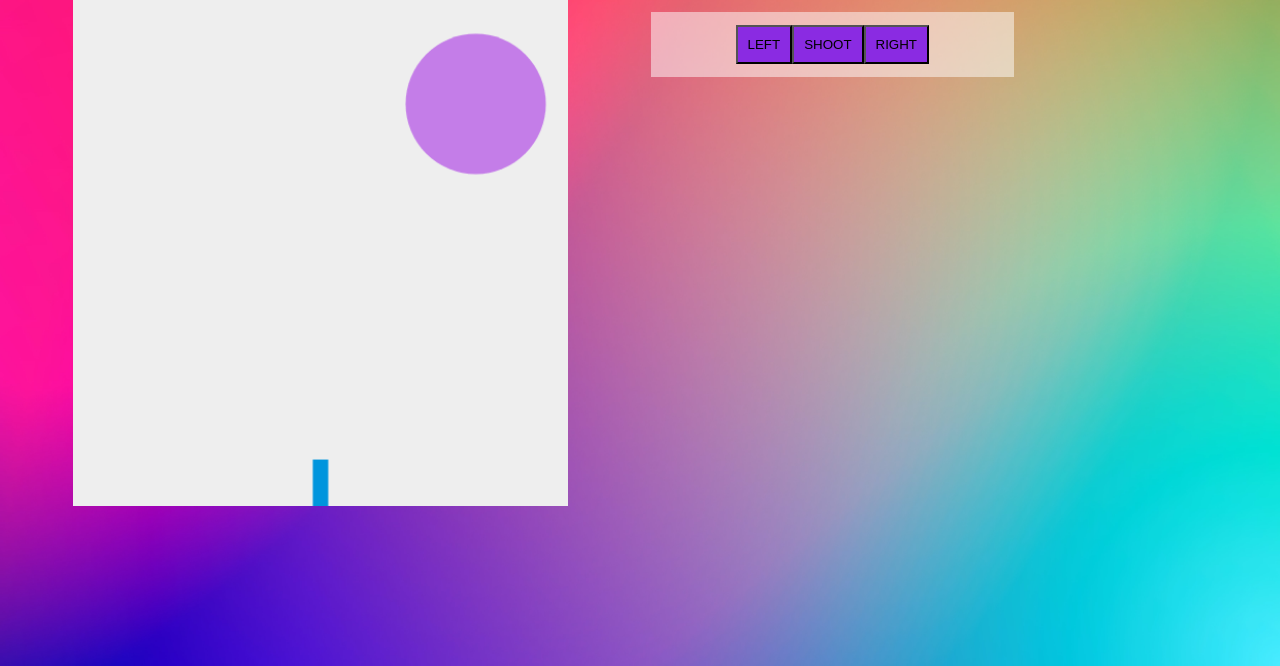
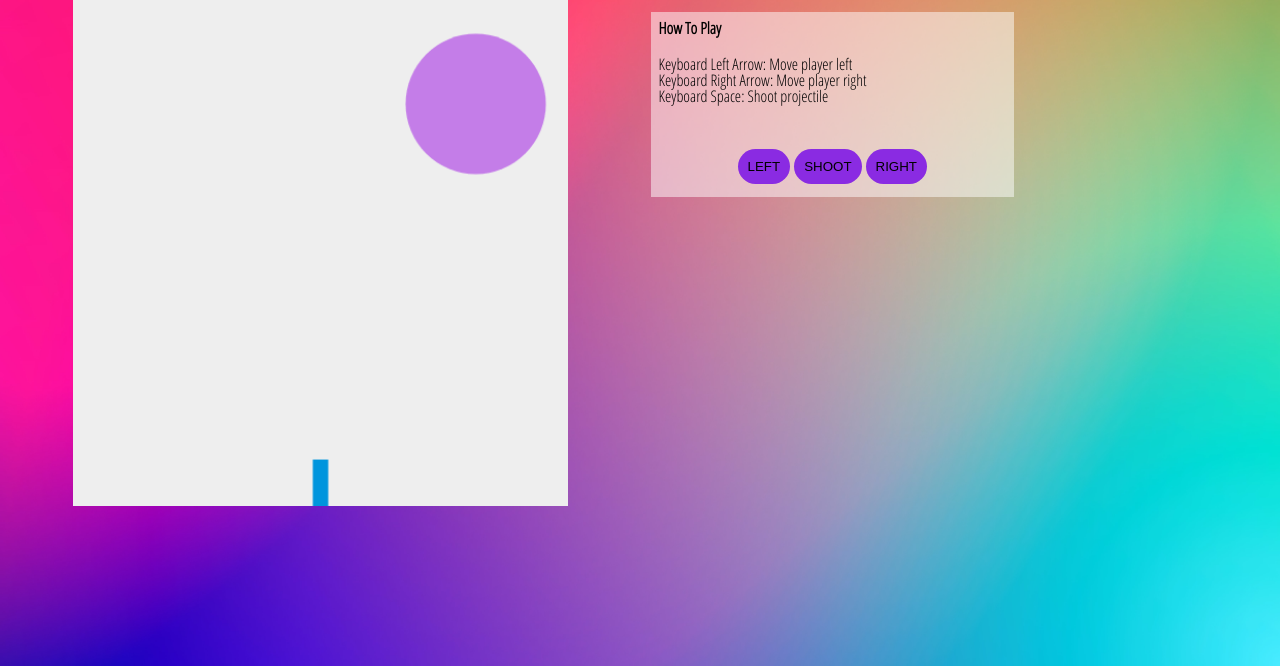
Before and after one commit to joewrotehaikus/popsomemore, a website built with webpack: page index.html in a window 1280 px wide. Shown: the part 134-800 px from the top of the page. Built offline with Linux system fonts and the light colour scheme.

Commit message:
style game page

```diff
--- a/index.html
+++ b/index.html
@@ -29,8 +29,16 @@
             </div>
         </div>
         <div class="controls">
-            <div class="container">
-                <div ><button id="left">LEFT</button></div>
+            <div class="game-instructions">
+                <h3>How To Play</h3>
+                <ul>
+                    <li>Keyboard Left Arrow: Move player left</li>
+                    <li>Keyboard Right Arrow: Move player right</li>
+                    <li>Keyboard Space: Shoot projectile</li>
+                </ul>
+            </div>
+            <div class="controls-ctn">
+                <div ><button class="left">LEFT</button></div>
                 <div ><button class="space">SHOOT</button></div>
                 <div ><button class="right">RIGHT</button></div>
 
--- a/src/scripts/game.js
+++ b/src/scripts/game.js
@@ -12,7 +12,7 @@ let levelIncrease=false;
 let gameOver=false;
 
 //selectors;
-const leftBtn = document.getElementById('left');
+const leftBtn = document.querySelector('.left');
 const rightBtn = document.querySelector('.right');
 const spaceBtn = document.querySelector('.space');
 
--- a/styles/main.css
+++ b/styles/main.css
@@ -39,12 +39,24 @@ img:hover{
     margin: 5px 10px;
     padding: 8px;
 }
-.container{
+.controls-ctn{
     display: flex;
     justify-content: center;
     padding:5px;
 }
-.container button{
+.controls-ctn button{
+    border: none;
     padding: 10px;
-    background-color: blueviolet;
+    margin: 0px 2px;
+    border-radius: 20px;
+    background-color: #8a2be2;
 }
+
+.game-instructions h3{
+    font-weight: bold;
+    margin-bottom: 20px;
+}
+
+.game-instructions ul{
+    margin-bottom: 40px;
+}
```
Also changed, not shown: dist/main.js, 1 other file.
